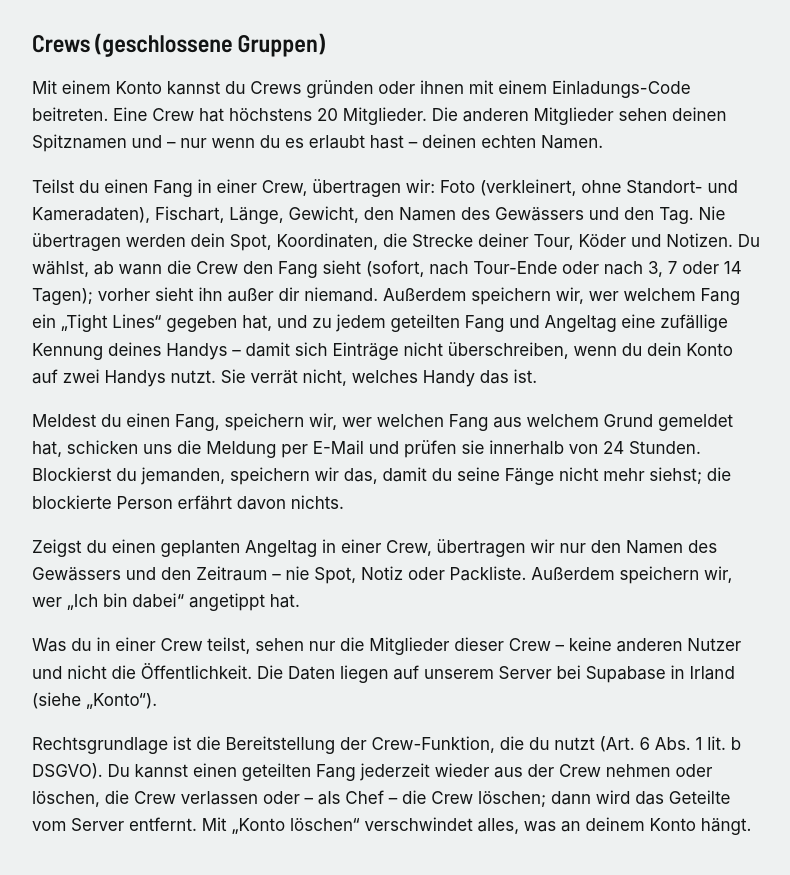
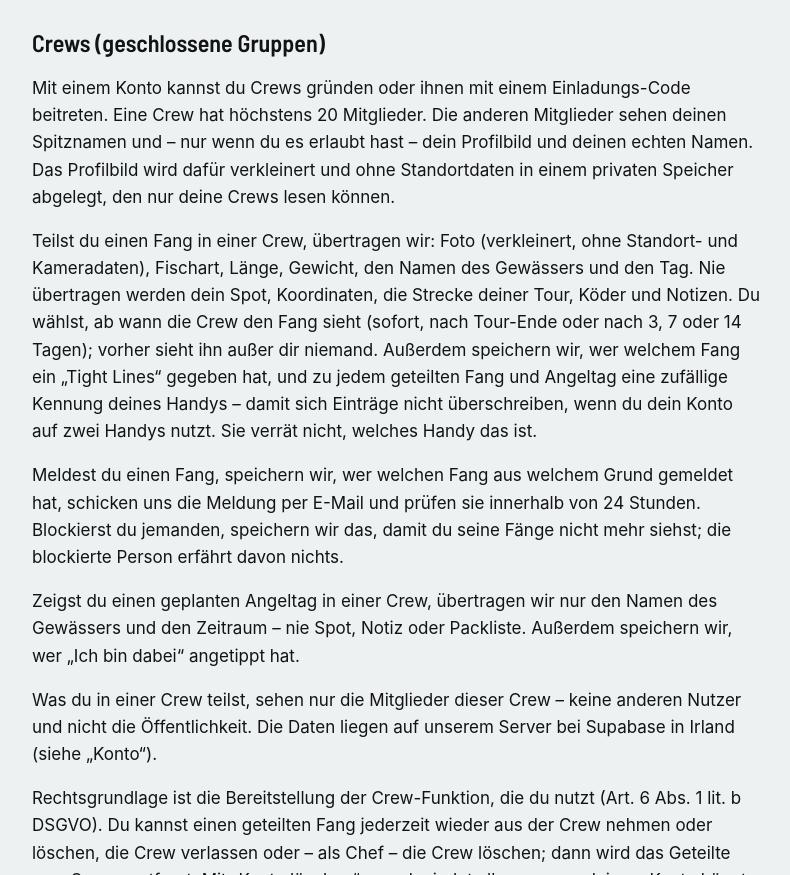
Before and after one commit to CarpD1411/piked-webseite, a plain HTML site: page datenschutz.html in a window 1280 px wide. Shown: the part 4351-5226 px from the top of the page, without its empty margins (244-1034 px from the left). Drawn offline with Linux system fonts and the light colour scheme.

Commit message:
Datenschutz: Profilbild für Crews
Co-Authored-By: Claude Opus 5.5 <noreply@anthropic.com>

```diff
--- a/datenschutz.html
+++ b/datenschutz.html
@@ -77,7 +77,7 @@
     <p>Rechtsgrundlage ist die Bereitstellung der Cloud-Sicherung, die du mit deinem Konto nutzt (Art. 6 Abs. 1 lit. b DSGVO). Unter Mehr → Datensicherung kannst du alle Cloud-Sicherungen löschen; mit „Konto löschen“ werden sie ebenfalls sofort vom Server gelöscht.</p>
 
     <h2>Crews (geschlossene Gruppen)</h2>
-    <p>Mit einem Konto kannst du Crews gründen oder ihnen mit einem Einladungs-Code beitreten. Eine Crew hat höchstens 20 Mitglieder. Die anderen Mitglieder sehen deinen Spitznamen und – nur wenn du es erlaubt hast – deinen echten Namen.</p>
+    <p>Mit einem Konto kannst du Crews gründen oder ihnen mit einem Einladungs-Code beitreten. Eine Crew hat höchstens 20 Mitglieder. Die anderen Mitglieder sehen deinen Spitznamen und – nur wenn du es erlaubt hast – dein Profilbild und deinen echten Namen. Das Profilbild wird dafür verkleinert und ohne Standortdaten in einem privaten Speicher abgelegt, den nur deine Crews lesen können.</p>
     <p>Teilst du einen Fang in einer Crew, übertragen wir: Foto (verkleinert, ohne Standort- und Kameradaten), Fischart, Länge, Gewicht, den Namen des Gewässers und den Tag. Nie übertragen werden dein Spot, Koordinaten, die Strecke deiner Tour, Köder und Notizen. Du wählst, ab wann die Crew den Fang sieht (sofort, nach Tour-Ende oder nach 3, 7 oder 14 Tagen); vorher sieht ihn außer dir niemand. Außerdem speichern wir, wer welchem Fang ein „Tight Lines“ gegeben hat, und zu jedem geteilten Fang und Angeltag eine zufällige Kennung deines Handys – damit sich Einträge nicht überschreiben, wenn du dein Konto auf zwei Handys nutzt. Sie verrät nicht, welches Handy das ist.</p>
     <p>Meldest du einen Fang, speichern wir, wer welchen Fang aus welchem Grund gemeldet hat, schicken uns die Meldung per E-Mail und prüfen sie innerhalb von 24 Stunden. Blockierst du jemanden, speichern wir das, damit du seine Fänge nicht mehr siehst; die blockierte Person erfährt davon nichts.</p>
     <p>Zeigst du einen geplanten Angeltag in einer Crew, übertragen wir nur den Namen des Gewässers und den Zeitraum – nie Spot, Notiz oder Packliste. Außerdem speichern wir, wer „Ich bin dabei“ angetippt hat.</p>
```
Also changed, not shown: en/privacy.html (+1 -1 lines).
